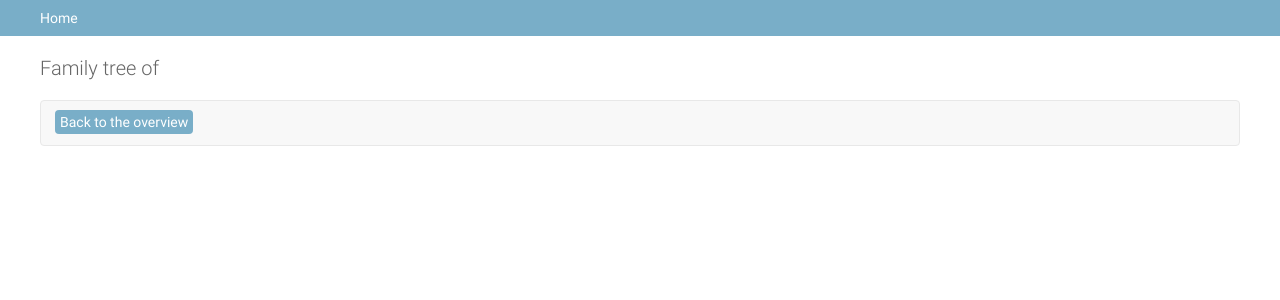
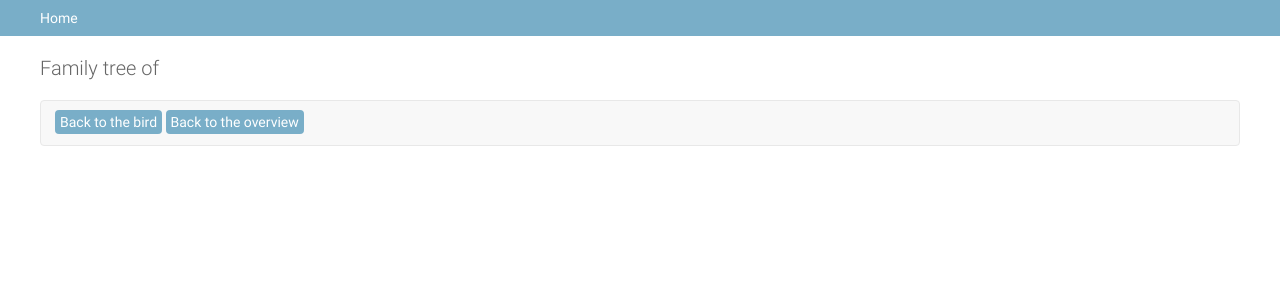
Before and after one commit to jeroenpeters1986/pyBudgie, a Django app: template budgie_bird/templates/budgie_bird/admin/bird_familytree.html in a window 1280 px wide. Shown: the part 48-348 px from the top of the page. Run offline with Django 3.2, Linux system fonts and the light colour scheme; the template is opened without the code that fills it, so the values that code supplies are empty; some libraries are stand-ins or nearby versions.

Commit message:
#17: New back button (back to the bird)

```diff
--- a/budgie_bird/templates/budgie_bird/admin/bird_familytree.html
+++ b/budgie_bird/templates/budgie_bird/admin/bird_familytree.html
@@ -24,6 +24,7 @@
         <div>
             <div class="submit-row">
                 <p class="deletelink-box">
+                    <a class="button" href="{% url 'admin:budgie_bird_bird_change' bird.pk %}">{% translate "Back to the bird" %}</a>
                     <a class="button" href="{% url 'admin:budgie_bird_bird_changelist' %}">{% translate "Back to the overview" %}</a>
                 </p>
             </div>
```
Also changed, not shown: budgie_bird/tests/test_admin.py (+6 -2 lines).
